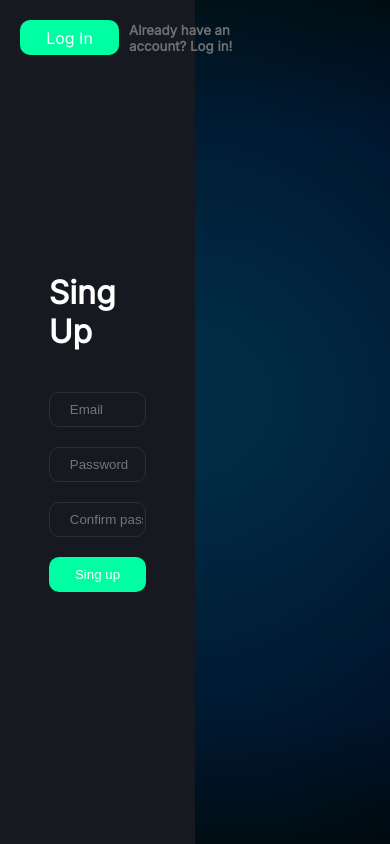
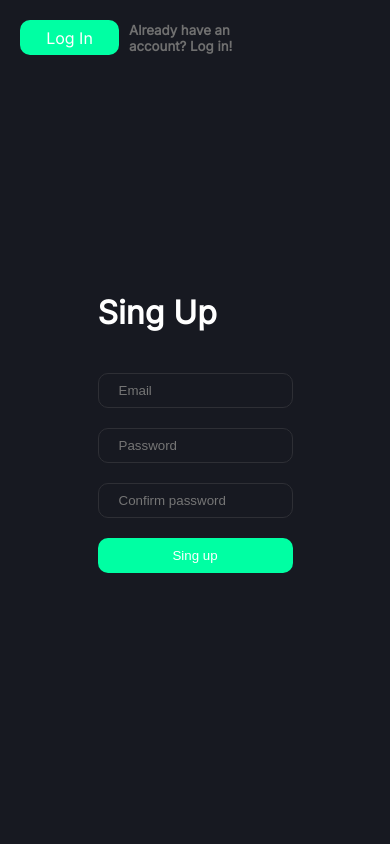
Before and after one commit to okuzmenko12/WebPhotoRedactor, a Vue app in the folder frontend/: page /singup in a window 390 px wide. Built offline with nearby package versions, Linux system fonts and the light colour scheme.

Commit message:
Added auth pages adaptation

```diff
--- a/frontend/src/pages/LoginPage.vue
+++ b/frontend/src/pages/LoginPage.vue
@@ -136,10 +136,6 @@
     background: #07c982;
 }
 
-@media (min-width: 1600px) {
-
-}
-
 @media (min-width: 1400px) and (max-width: 1599px) {
 
 }
--- a/frontend/src/pages/SingupPage.vue
+++ b/frontend/src/pages/SingupPage.vue
@@ -137,4 +137,28 @@
 .auth__authpage__btn:hover {
     background: #07c982;
 }
+
+@media (min-width: 768px) and (max-width: 991px) {
+    .auth-block {
+        width: 60%;
+    }
+}
+
+@media (min-width: 651px) and (max-width: 767px) {
+    .auth-block {
+        width: 100%;
+    }
+}
+
+@media (min-width: 481px) and (max-width: 650px) {
+    .auth-block {
+        width: 100%;
+    }
+}
+
+@media (max-width: 480px) {
+    .auth-block {
+        width: 100%;
+    }
+}
 </style>
```
